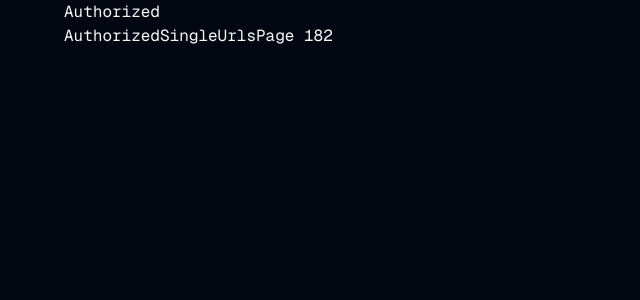
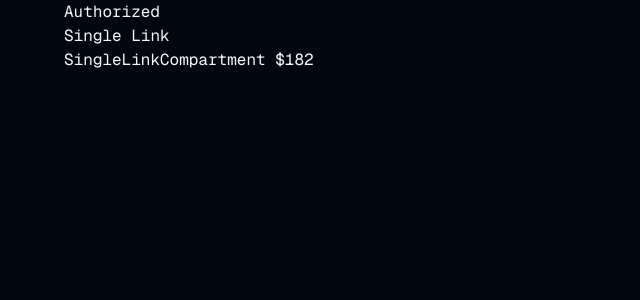
Before and after one commit to RajMazumder18110/Nexhop, a Next.js app in the folder apps/application/: page /urls/182 in a window 1280 px wide. Shown: the top 300 px of the page, without its empty margins (0-640 px from the left). Built offline with nearby package versions, Linux system fonts and the light colour scheme.

Commit message:
fix: cache component suspense

```diff
--- a/apps/application/app/(authorized)/urls/[id]/page.tsx
+++ b/apps/application/app/(authorized)/urls/[id]/page.tsx
@@ -1,8 +1,17 @@
 /** @notice Library imports */
+import { Suspense } from "react";
+/// Local Imports
+import SingleLinkCompartment from "../compartments/SingleLinkCompartment";
 
 const AuthorizedSingleUrlsPage = async (props: PageProps<"/urls/[id]">) => {
-  const { id } = await props.params;
-  return <div>AuthorizedSingleUrlsPage {id}</div>;
+  return (
+    <div>
+      <h1>Single Link</h1>
+      <Suspense fallback="SingleLink is loading...">
+        <SingleLinkCompartment params={props.params} />
+      </Suspense>
+    </div>
+  );
 };
 
 export default AuthorizedSingleUrlsPage;
--- /dev/null
+++ b/apps/application/app/(authorized)/urls/compartments/SingleLinkCompartment.tsx
@@ -0,0 +1,14 @@
+/** @notice Library imports */
+
+type SingleLinkCompartmentProps = {
+  params: PageProps<"/urls/[id]">["params"];
+};
+
+const SingleLinkCompartment = async (props: SingleLinkCompartmentProps) => {
+  const { id } = await props.params;
+  await new Promise((resolve) => setTimeout(resolve, 3000));
+
+  return <div>SingleLinkCompartment ${id}</div>;
+};
+
+export default SingleLinkCompartment;
```
